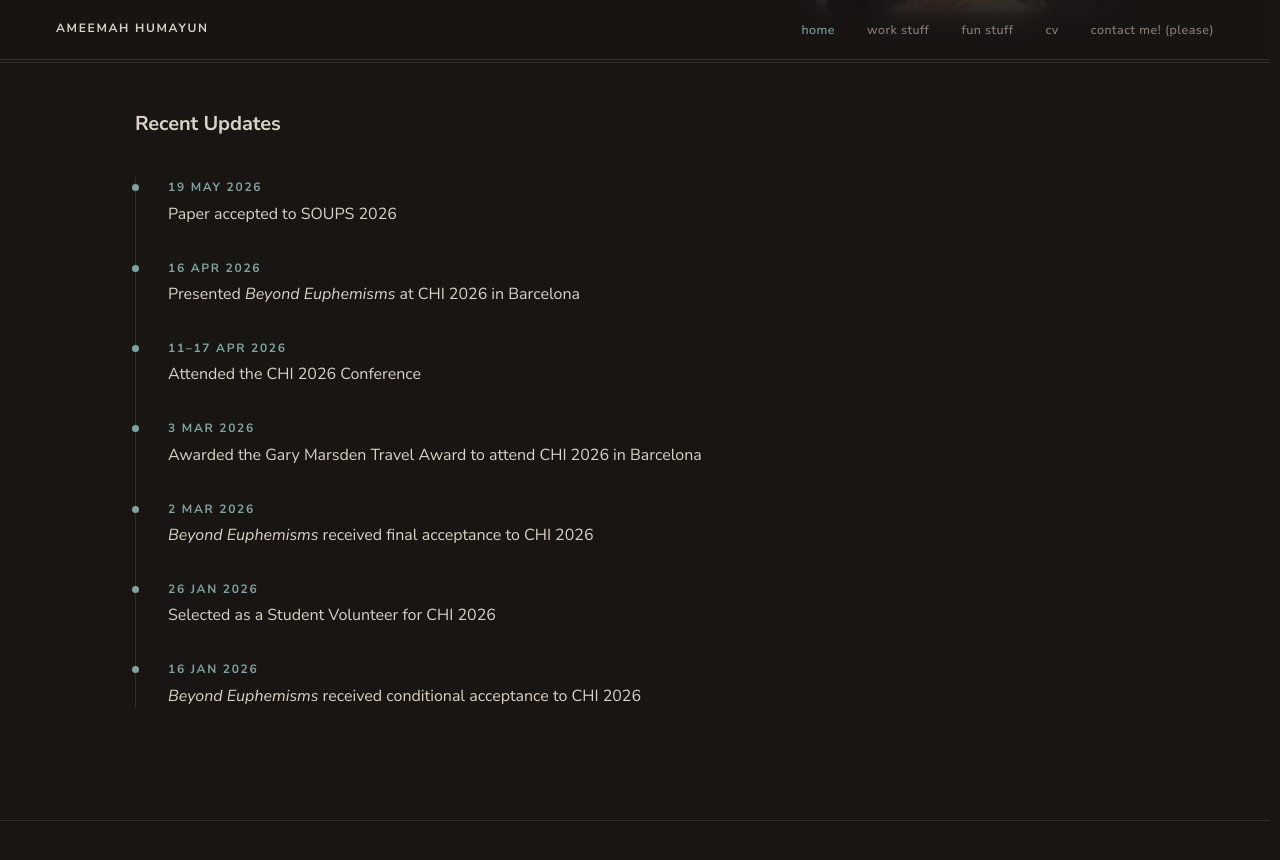
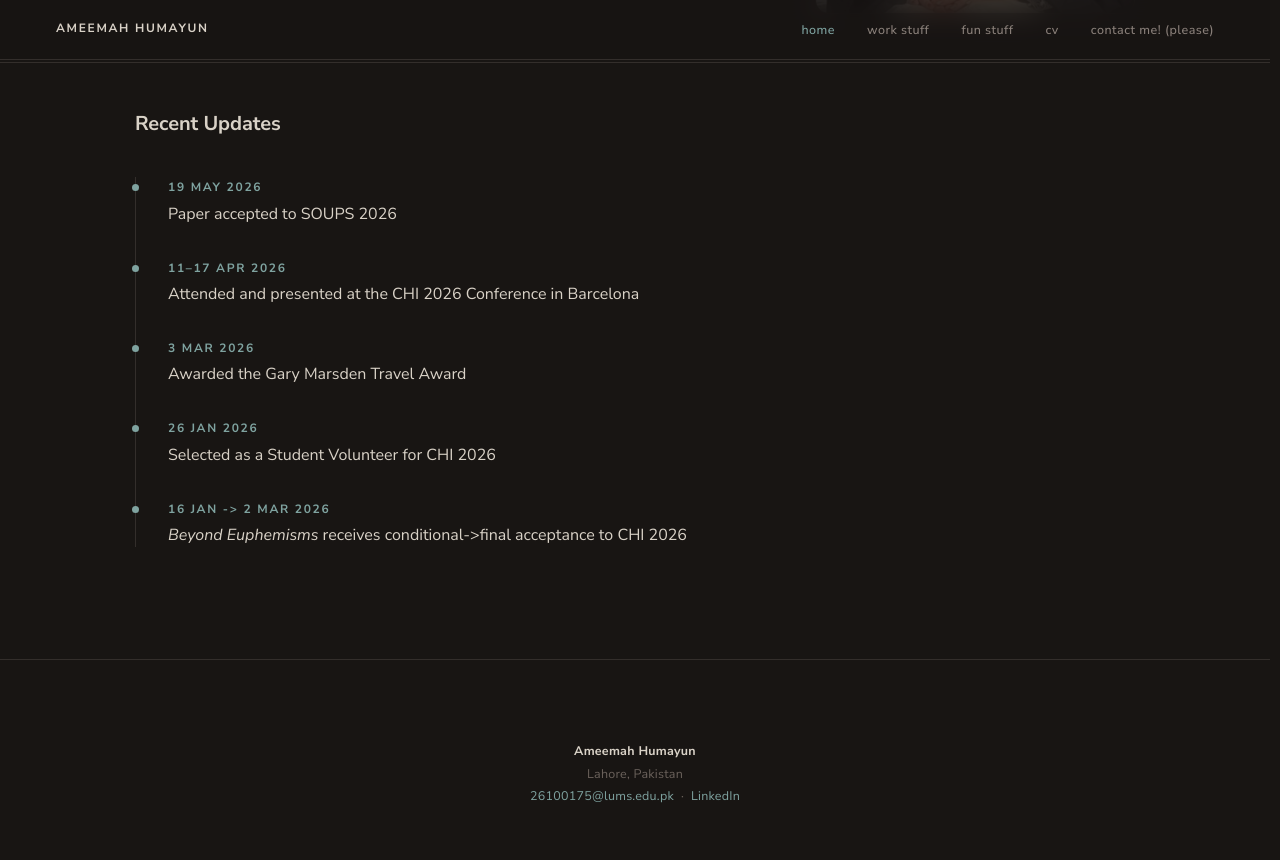
Before and after one commit to ameemahumayun/ameemahumayun.github.io, a Jekyll site: the page built from index.html, in a window 1280 px wide and 900 px high, scrolled down 538 px. Shown: the top 860 px of the window. Built offline with Jekyll 4.4.1, drawn with Linux system fonts in a browser that asks for light colours.

Commit message:
Update updates.yml

```diff
--- a/_data/updates.yml
+++ b/_data/updates.yml
@@ -16,20 +16,14 @@
 - date: "19 May 2026"
   text: "Paper accepted to SOUPS 2026"
 
-- date: "16 Apr 2026"
-  text: "Presented <em>Beyond Euphemisms</em> at CHI 2026 in Barcelona"
-
 - date: "11–17 Apr 2026"
-  text: "Attended the CHI 2026 Conference"
+  text: "Attended and presented at the CHI 2026 Conference in Barcelona"
 
 - date: "3 Mar 2026"
-  text: "Awarded the Gary Marsden Travel Award to attend CHI 2026 in Barcelona"
-
-- date: "2 Mar 2026"
-  text: "<em>Beyond Euphemisms</em> received final acceptance to CHI 2026"
+  text: "Awarded the Gary Marsden Travel Award"
 
 - date: "26 Jan 2026"
   text: "Selected as a Student Volunteer for CHI 2026"
 
-- date: "16 Jan 2026"
-  text: "<em>Beyond Euphemisms</em> received conditional acceptance to CHI 2026"
+- date: "16 Jan -> 2 Mar 2026"
+  text: "<em>Beyond Euphemisms</em> receives conditional->final acceptance to CHI 2026"
```
